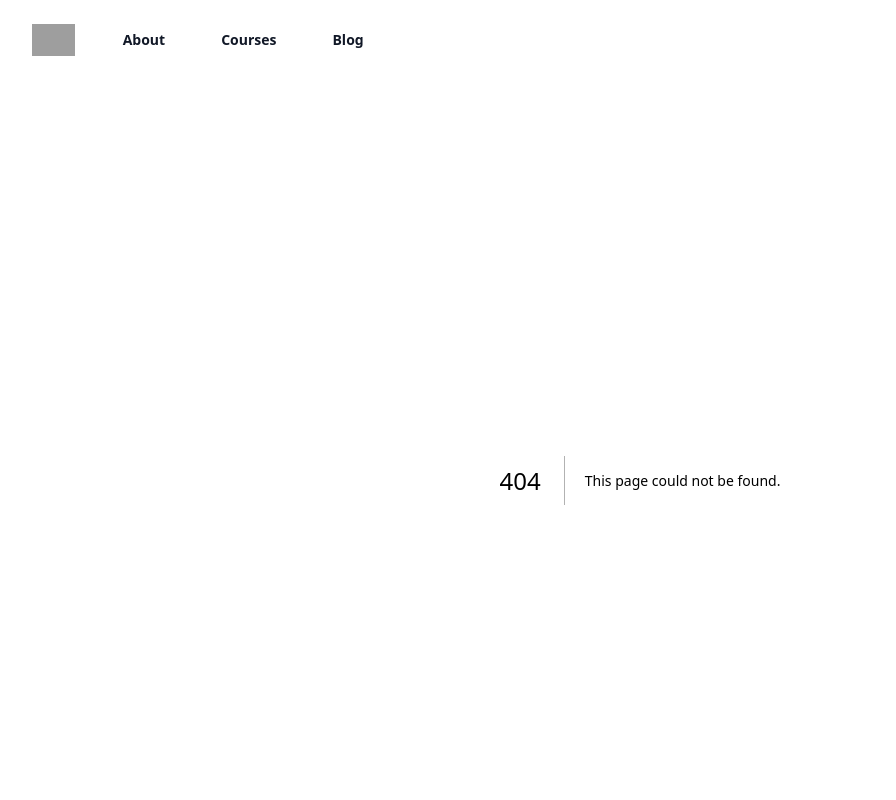
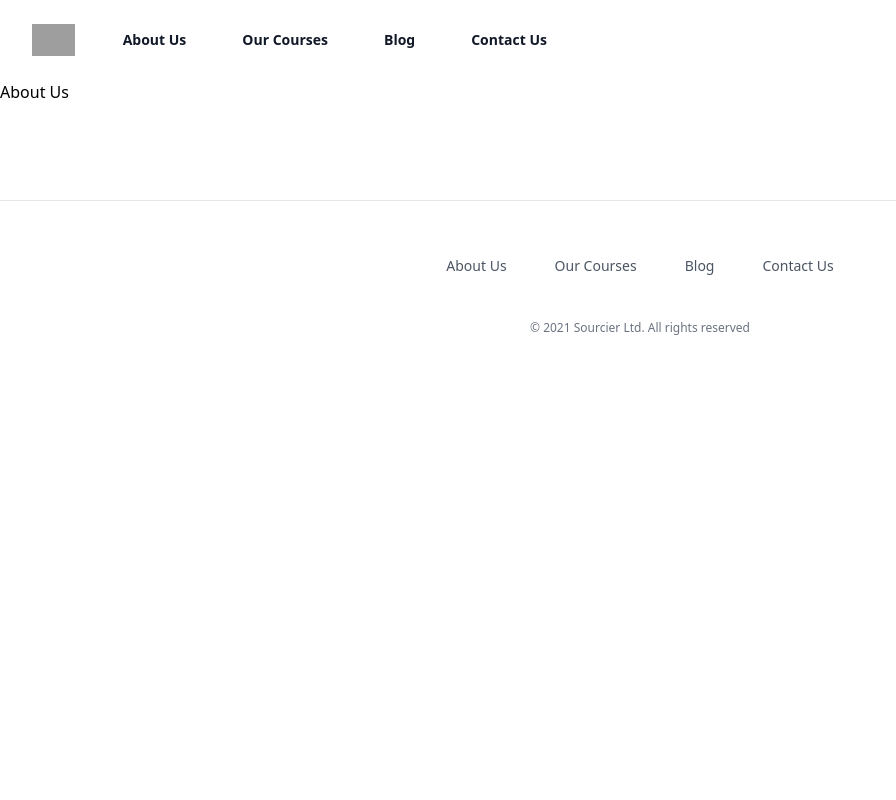
Before and after one commit to sourcier/friendly-broccoli, a Next.js app in the folder packages/frontend/: page /about-us in a window 1280 px wide. Before the commit this address had no page. Shown: the top 800 px of the page, without its empty margins (0-896 px from the left). Built offline with nearby package versions, Linux system fonts and the light colour scheme; grey boxes are pictures that could not be loaded.

Commit message:
add placeholder pages

```diff
--- /dev/null
+++ b/packages/frontend/app/about-us/page.tsx
@@ -0,0 +1,3 @@
+export default function Page() {
+  return <h1>About Us</h1>;
+}
--- /dev/null
+++ b/packages/frontend/app/blog/page.tsx
@@ -0,0 +1,3 @@
+export default function Page() {
+  return <h1>Blog</h1>;
+}
--- /dev/null
+++ b/packages/frontend/app/contact-us/page.tsx
@@ -0,0 +1,3 @@
+export default function Page() {
+  return <h1>Contact Us</h1>;
+}
--- /dev/null
+++ b/packages/frontend/app/our-courses/page.tsx
@@ -0,0 +1,3 @@
+export default function Page() {
+  return <h1>Our Courses</h1>;
+}
--- a/packages/frontend/config.ts
+++ b/packages/frontend/config.ts
@@ -16,9 +16,10 @@ const config: Config = {
   copyright: '© 2021 Sourcier Ltd. All rights reserved',
   navigation: {
     main: [
-      { name: 'About', href: '#' },
-      { name: 'Courses', href: '#' },
-      { name: 'Blog', href: '#' },
+      { name: 'About Us', href: '/about-us' },
+      { name: 'Our Courses', href: '/our-courses' },
+      { name: 'Blog', href: '/blog' },
+      { name: 'Contact Us', href: '/contact-us' },
     ],
   },
 };
```
